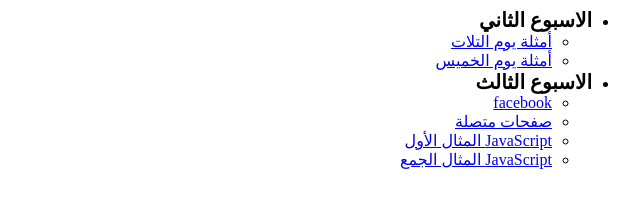
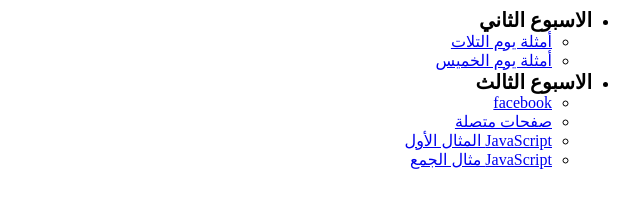
Before and after one commit to elgohry/tamkeen-1802, a plain HTML site: page index.html in a window 1280 px wide. Shown: the full height of the page, 640-1280 px from the left. Drawn offline with Linux system fonts and the light colour scheme.

Commit message:
Fixing typo

```diff
--- a/index.html
+++ b/index.html
@@ -46,7 +46,7 @@
           </li>
           <li>
             <a href="180308-examples/js2.html">
-              JavaScript المثال الجمع
+              JavaScript مثال الجمع
             </a>
           </li>
         </ul>
```
